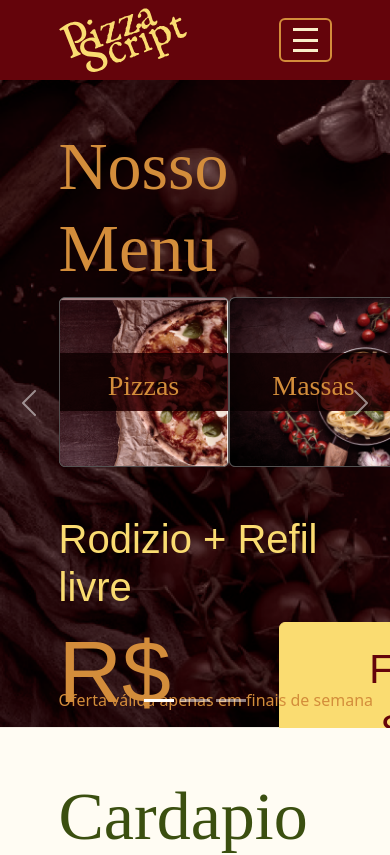
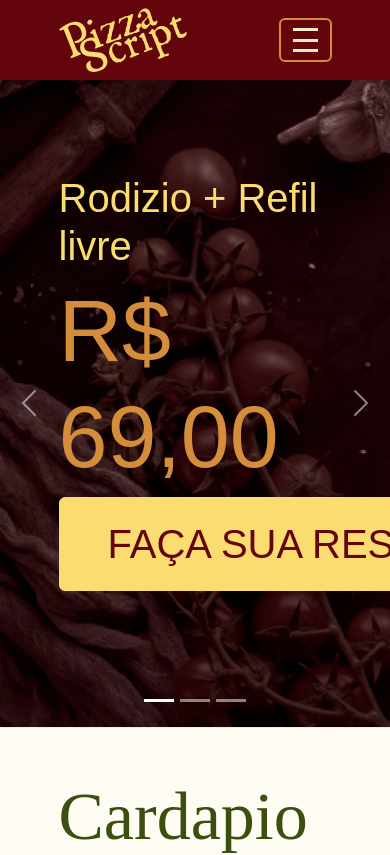
Before and after one commit to Yancap/pizzaria-react, a React (Create React App) app: page / in a window 390 px wide. Shown: the top 855 px of the page. Built offline with nearby package versions, Linux system fonts and the light colour scheme; a web font is replaced by a local one.

Commit message:
responsivo slide-1

```diff
--- a/package.json
+++ b/package.json
@@ -13,6 +13,7 @@
     "react": "^18.2.0",
     "react-dom": "^18.2.0",
     "react-scripts": "5.0.1",
+    "styled-components": "^5.3.6",
     "web-vitals": "^2.1.4"
   },
   "scripts": {
--- a/src/pages/home/components/Slider1.js
+++ b/src/pages/home/components/Slider1.js
@@ -1,26 +1,42 @@
 import React from 'react'
+import styled from 'styled-components'
 import { Btn } from '../../../components/common/Btn'
 import { Card } from '../../../components/common/Card'
 import { TitleH2 } from '../../../components/common/TitleH2'
 import { TitleH3 } from '../../../components/common/TitleH3'
 import { FooterSlide } from './FooterSlide'
 
+const ContainerDesktop = styled.div`
+  @media (max-width: 992px) {
+    display: none;
+  }
+`
+
+
 export const Slider1 = () => {
   return (
     <div className='carousel-item active slider-item-1 container-fluid pt-5 position-relative '>
+
+        <ContainerDesktop>
           <TitleH2 name="Nosso Menu" className='title title-carousel'/>
-        <div className='card-container d-flex col-9 justify-content-between '>
+          <div className='card-container d-flex col-xl-10 col-12  justify-content-between flex-wrap'>
               <Card title='Pizzas' subtitle={null} className='pizza '/>
               <Card title='Massas' subtitle={null} className='massa'/>
               <Card title='Sobremesas' subtitle={null} className='sobremesa'/>
               <Card title='Drinks' subtitle={null} className='drink'/>
           </div>
+        </ContainerDesktop>
+
         <TitleH3 name='Rodizio + Refil livre' className='text-display text-warning mt-5' style={{fontSize: '2.5rem'}}/>
-        <div className='d-flex col-12 justify-content-between'>
+        <div className='d-flex col-12 justify-content-between flex-wrap'>
             <TitleH3 name='R$ 69,00' className='text-display text-primary price'/>
-            <Btn name='FAÇA SUA RESERVA' link='#' classBtn='btn btn-warning px-5 py-3 align-self-center' classAnchor='text-danger text-display anchor-btn'/>
+            <Btn name='FAÇA SUA RESERVA' link='#' classBtn='btn btn-warning px-5 py-3 align-self-center flex-shrink-0' classAnchor='text-danger text-display anchor-btn'/>
         </div>
+        <ContainerDesktop>
           <FooterSlide name="Oferta válida apenas em finais de semana" className='text-primary position-absolute bottom-0'/>
+        </ContainerDesktop>
+
+
     </div>
   )
 }
```
Also changed, not shown: 1 other file (tests, documents, lock files or other folders). Lines whose indentation alone changed are shown as unchanged.
